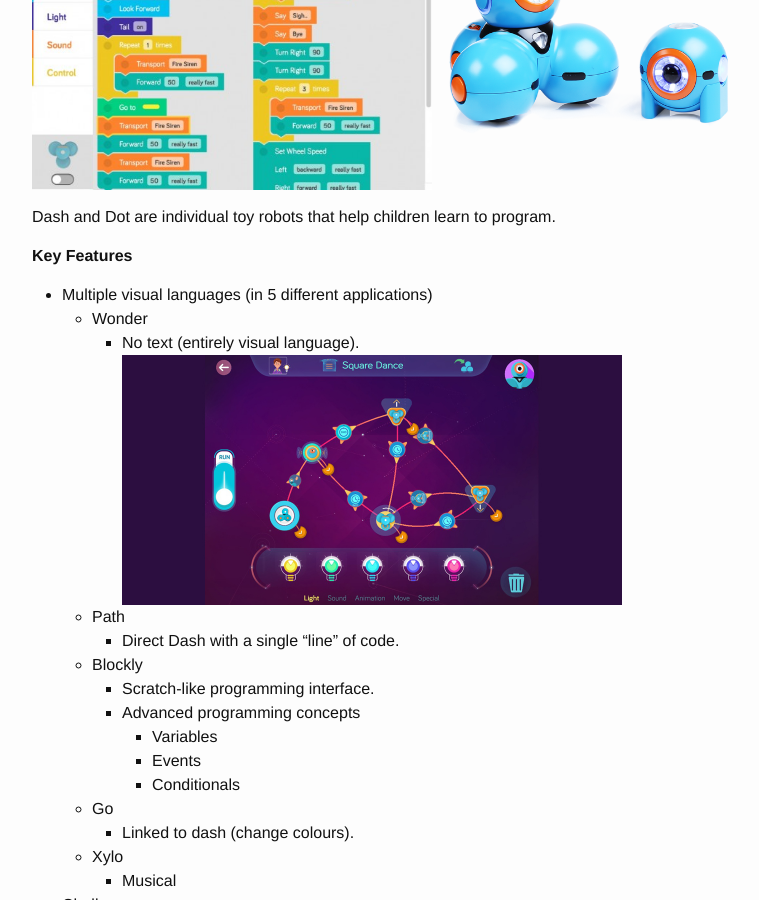
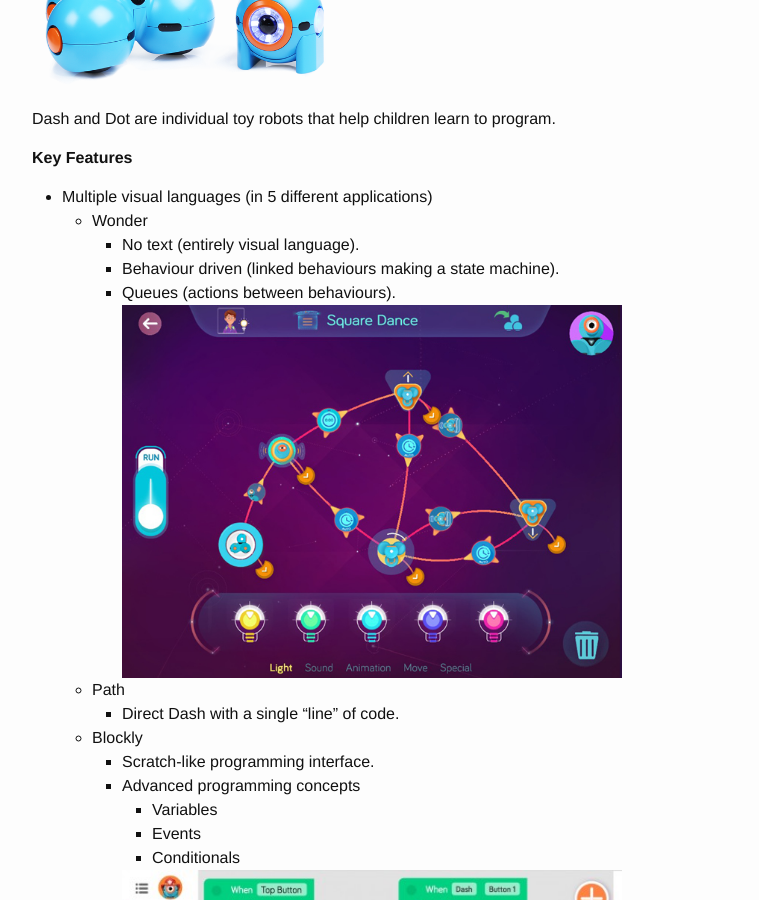
Before and after one commit to simonrose121/phd, a Jekyll site: the page built from _posts/2016-11-09-dash-and-dot.md, in a window 1280 px wide and 900 px high, scrolled down 305 px. Shown: the whole window, without its empty margins (238-997 px from the left). Built offline with Jekyll 4.4.1, drawn with Linux system fonts in a browser that asks for light colours.

```diff
--- a/_posts/2016-11-09-dash-and-dot.md
+++ b/_posts/2016-11-09-dash-and-dot.md
@@ -5,7 +5,6 @@ date:   2016-11-09 12:47:00 +0100
 categories: programming
 ---
 
-![Dash and Dot Blockly]({{ site.url }}{{ site.baseurl }}/assets/dashanddotblockly.jpg){:width="400px"}
 ![Dash and Dot]({{ site.url }}{{ site.baseurl }}/assets/dashanddot.png){:width="300px"}
 
 Dash and Dot are individual toy robots that help children learn to program.
@@ -15,6 +14,8 @@ Dash and Dot are individual toy robots that help children learn to program.
 - Multiple visual languages (in 5 different applications)
 	- Wonder
 		- No text (entirely visual language).
+		- Behaviour driven (linked behaviours making a state machine).
+		- Queues (actions between behaviours).
 		![Wonder]({{ site.url }}{{ site.baseurl }}/assets/wonder.jpg){:width="500px"}
 	- Path
 		- Direct Dash with a single "line" of code.
@@ -24,6 +25,8 @@ Dash and Dot are individual toy robots that help children learn to program.
 			- Variables
 			- Events
 			- Conditionals
+
+			![Dash and Dot Blockly]({{ site.url }}{{ site.baseurl }}/assets/dashanddotblockly.jpg){:width="500px"}
 	- Go
 		- Linked to dash (change colours).
 	- Xylo
```
Also changed, not shown: _posts/2016-10-31-programming-tools.md (+1 -1 lines), _posts/2016-11-09-education-tools-summary.md (+1 -1 lines), assets/wonder.jpg.
